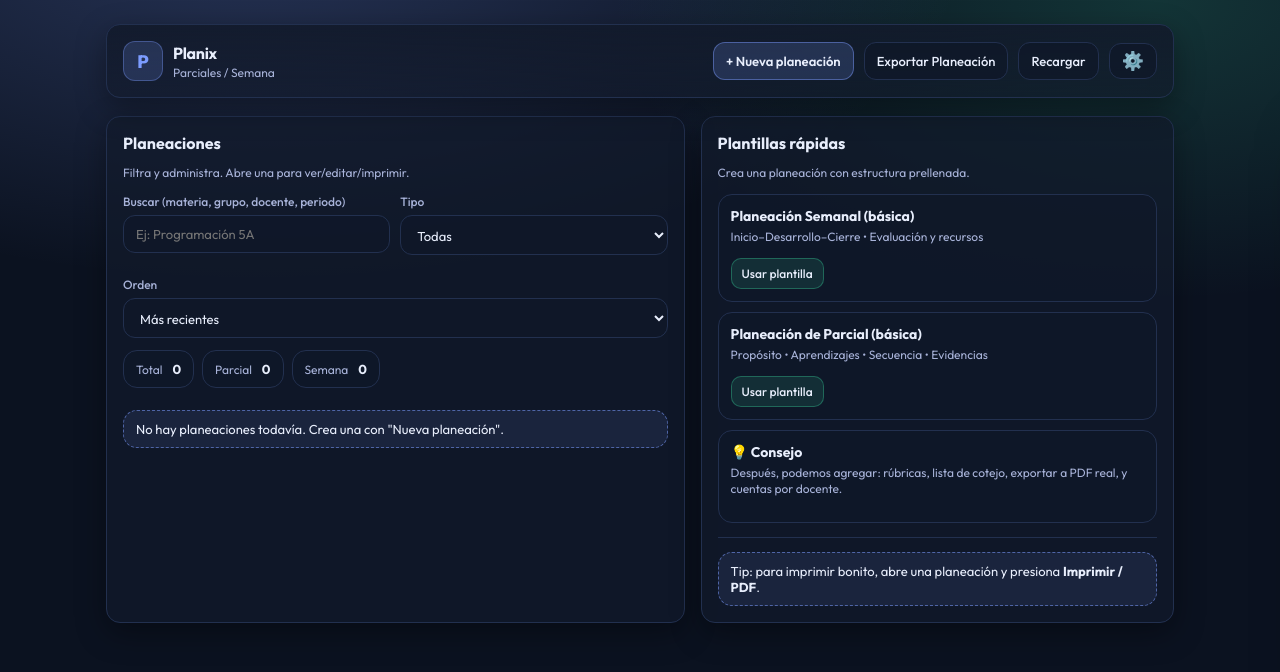
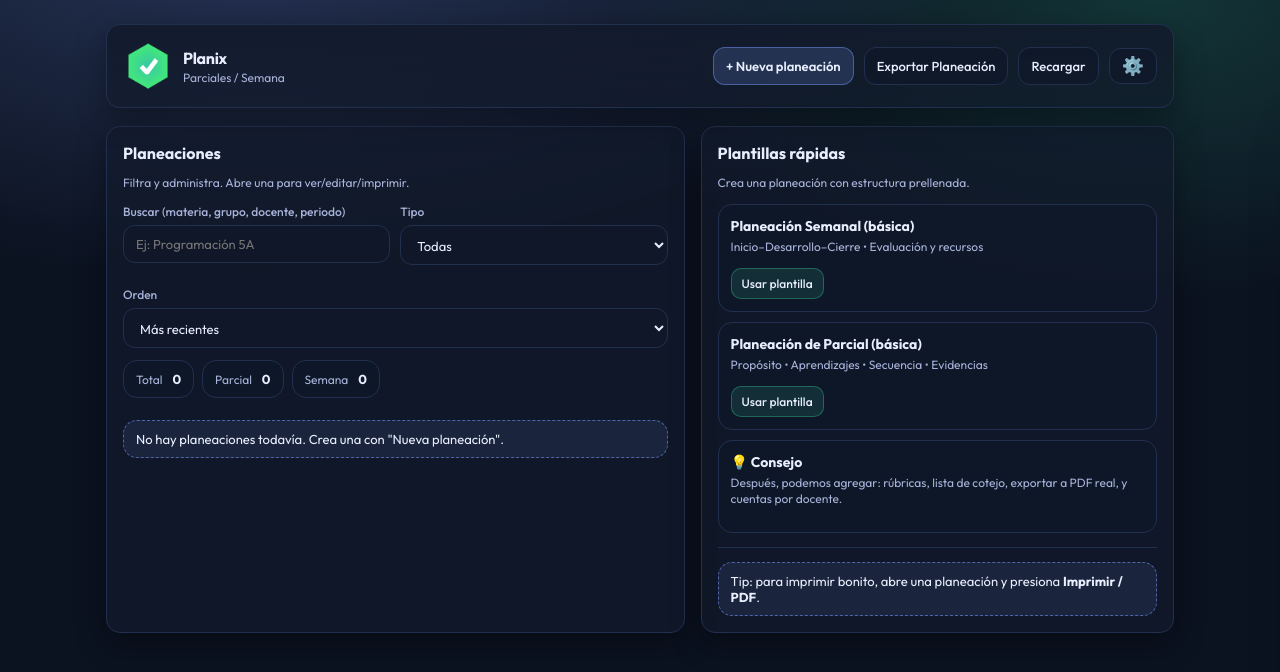
Before and after one commit to IvanGS04/P_innovacion_2026, a plain HTML site: page dashboard.html in a window 1280 px wide. Drawn offline with nearby package versions, Linux system fonts and the light colour scheme; some packages are replaced by stand-ins of ours; sample sign-in values are in the browser's storage; a script that the page names is missing.

Commit message:
Update 2.2

```diff
--- a/dashboard.html
+++ b/dashboard.html
@@ -4,7 +4,7 @@
   <meta charset="utf-8" />
   <meta name="viewport" content="width=device-width, initial-scale=1" />
   <title>Planeador - Dashboard</title>
-
+<link rel="icon" type="image/x-icon" href="img/planix-icon-64.png">
   <link rel="preconnect" href="https://fonts.googleapis.com">
   <link rel="preconnect" href="https://fonts.gstatic.com" crossorigin>
   <link href="https://fonts.googleapis.com/css2?family=Outfit:wght@400;500;600;700;800&display=swap" rel="stylesheet">
@@ -193,8 +193,9 @@
   <div class="container">
     <div class="topbar">
       <div class="brand">
-        <div class="badge">P</div>
+         <img src="img/planix-icon-256.png" alt="" style="height: 50px; width: 50px;">
         <div>
+
           <h1>Planix</h1>
           <p>Parciales / Semana</p>
         </div>
```
Also changed, not shown: configuracion.html (+2 -0 lines), editor.html (+1 -0 lines), index.html (+1 -0 lines), registro.html (+1 -1 lines), view.html (+2 -0 lines), img/planix-icon-256.png (added), img/planix-icon-64.png (added).
